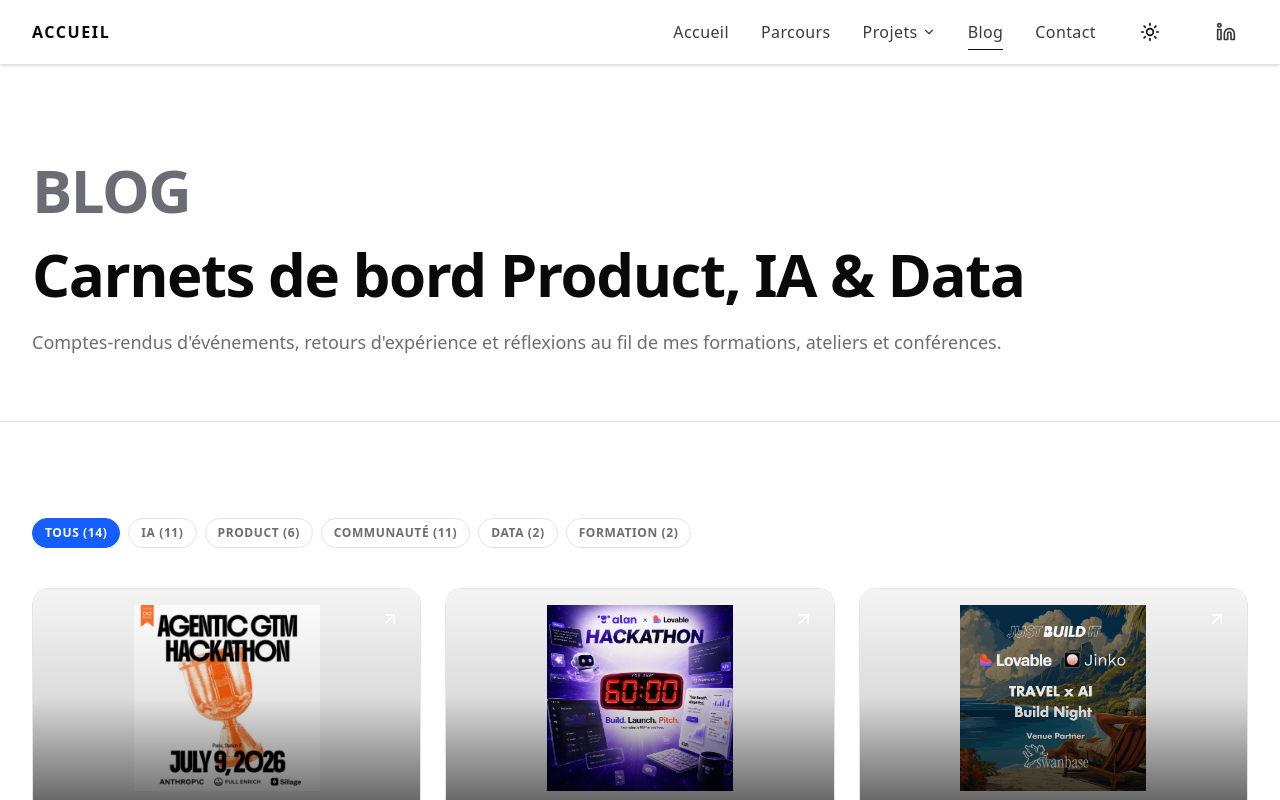
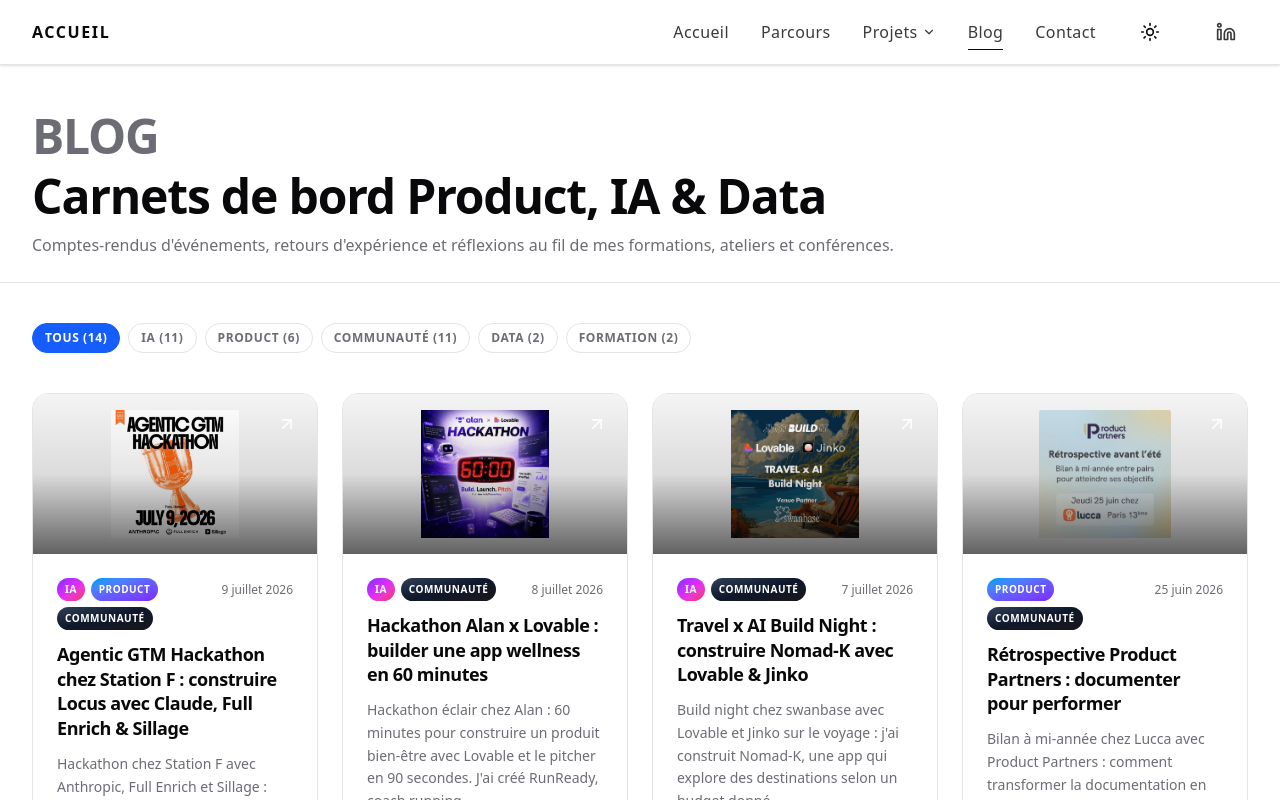
Before and after one commit to VincentNguyenPro/Portfolio, a React (Vite) app: page /blog in a window 1280 px wide. Shown: the top 800 px of the page. Built offline with nearby package versions, Linux system fonts and the light colour scheme; the HTML template or start-up script is replaced by a standard one.

Commit message:
Tighten Blog desktop header spacing, switch to 4-column grid; drop desktop prev/next nav on project pages
Co-Authored-By: Claude Sonnet 5 <noreply@anthropic.com>

```diff
--- a/src/pages/Blog.tsx
+++ b/src/pages/Blog.tsx
@@ -15,7 +15,7 @@ const categoryColor: Record<BlogCategory, string> = {
   Communauté: 'from-slate-700 via-slate-900 to-zinc-900',
 };
 
-const POSTS_PER_PAGE = 6;
+const POSTS_PER_PAGE = 8;
 
 export default function Blog() {
   const allPosts = useMemo(() => [...blogPosts].sort((a, b) => a.order - b.order), []);
@@ -51,28 +51,28 @@ export default function Blog() {
         description="Carnets de bord Product Management, IA et Innovation. Conférences, hackathons, retours d'expérience terrain."
       />
       <div className="min-h-screen">
-        <section className="px-6 lg:px-8 pt-6 pb-6 md:pt-24 md:pb-16 border-b border-border">
+        <section className="px-6 lg:px-8 pt-6 pb-6 md:pt-12 md:pb-6 border-b border-border">
           <div className="max-w-7xl mx-auto">
             <motion.div
               initial={{ opacity: 0, y: 16 }}
               animate={{ opacity: 1, y: 0 }}
               transition={{ duration: 0.6 }}
-              className="space-y-6"
+              className="space-y-3 md:space-y-3"
             >
-              <p className="text-3xl sm:text-4xl md:text-6xl font-semibold tracking-tight uppercase text-muted-foreground">
+              <p className="text-3xl sm:text-4xl md:text-5xl font-semibold tracking-tight uppercase text-muted-foreground">
                 Blog
               </p>
-              <h1 className="text-3xl sm:text-4xl md:text-6xl font-semibold tracking-tight">
+              <h1 className="text-3xl sm:text-4xl md:text-5xl font-semibold tracking-tight">
                 Carnets de bord Product, IA & Data
               </h1>
-              <p className="text-lg text-muted-foreground font-light leading-relaxed">
+              <p className="text-lg md:text-base text-muted-foreground font-light leading-relaxed">
                 Comptes-rendus d'événements, retours d'expérience et réflexions au fil de mes formations, ateliers et conférences.
               </p>
             </motion.div>
           </div>
         </section>
 
-        <section className="px-6 lg:px-8 py-10 md:py-24">
+        <section className="px-6 lg:px-8 py-10 md:py-10">
           <div className="max-w-7xl mx-auto">
             <div className="flex flex-wrap gap-2 mb-10">
               <button
@@ -107,7 +107,7 @@ export default function Blog() {
                 );
               })}
             </div>
-            <div ref={gridRef} className="grid md:grid-cols-2 lg:grid-cols-3 gap-6 scroll-mt-24">
+            <div ref={gridRef} className="grid md:grid-cols-2 lg:grid-cols-4 gap-6 scroll-mt-24">
             {paginatedPosts.map((post, i) => (
               <ScrollReveal key={post.slug} delay={i * 0.05}>
                 <Link
--- a/src/pages/ProjectDetail.tsx
+++ b/src/pages/ProjectDetail.tsx
@@ -182,7 +182,7 @@ export default function ProjectDetail() {
         </div>
 
         {/* Navigation */}
-        <nav className="border-t border-border px-6 lg:px-8 py-5 md:py-10">
+        <nav className="md:hidden border-t border-border px-6 lg:px-8 py-5">
           <div className="max-w-7xl mx-auto grid grid-cols-2 gap-3 sm:gap-4">
             {previous ? (
               <Link
```
